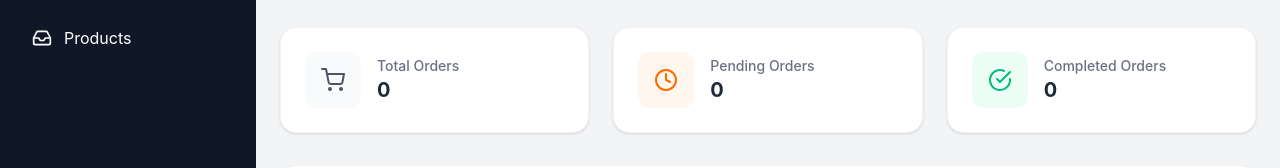
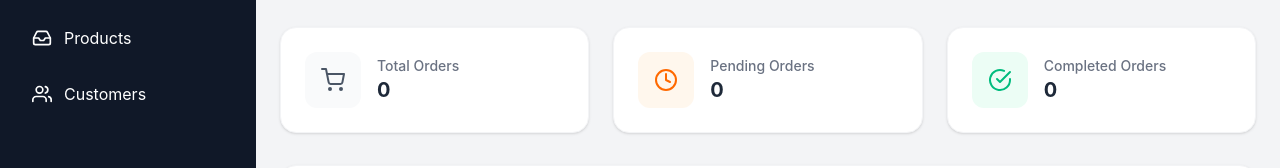
Before and after one commit to imakbarsami/mini-pos, a React (Vite) app in the folder frontend/: page / in a window 1280 px wide. Shown: the part 243-411 px from the top of the page. Built offline with nearby package versions, Linux system fonts and the light colour scheme; no server answers; sample sign-in values are in the browser's storage.

Commit message:
add customer links and fix POS page

```diff
--- a/frontend/src/App.jsx
+++ b/frontend/src/App.jsx
@@ -10,6 +10,7 @@ import Error from './components/Error';
 import Orders from './pages/Orders';
 import Invoice from './pages/Invoice';
 import Products from './pages/Prouduct';
+import Customers from './components/Customer';
 
 function App() {
 
@@ -41,6 +42,7 @@ function App() {
           <Route path="orders" element={<Orders />} />
           <Route path="invoice/:id" element={<Invoice />} />
           <Route path="/products" element={<Products />} />
+          <Route path="/customers" element={<Customers />} />
 
         </Route>
       </Routes>
--- a/frontend/src/layouts/MainLayout.jsx
+++ b/frontend/src/layouts/MainLayout.jsx
@@ -4,7 +4,7 @@ import { logout } from '../features/authSlice';
 import { MdDashboard, MdPointOfSale, MdLogout, MdList } from 'react-icons/md';
 import api from '../services/api'
 import toast from 'react-hot-toast';
-import { FiInbox } from 'react-icons/fi';
+import { FiInbox, FiUsers } from 'react-icons/fi';
 
 const MainLayout = () => {
 
@@ -66,6 +66,14 @@ const MainLayout = () => {
             <FiInbox size={20} /> Products
           </Link>
 
+
+          <Link
+            to="/customers"
+            className={`flex items-center gap-3 px-4 py-3 rounded-lg transition-colors ${location.pathname === '/customers' ? 'bg-blue-600' : 'hover:bg-gray-800'}`}
+          >
+            <FiUsers size={20} /> Customers
+          </Link>
+
         </nav>
       </div>
 
--- a/frontend/src/pages/POS.jsx
+++ b/frontend/src/pages/POS.jsx
@@ -30,7 +30,7 @@ const POS = () => {
       try {
 
         const [customerRes, productRes] = await Promise.all([
-          api.get('/customers'),
+          api.get('/customers-dropdown'),
           api.get('/products-dropdown')
         ]);
 
--- a/frontend/src/pages/Prouduct.jsx
+++ b/frontend/src/pages/Prouduct.jsx
@@ -139,7 +139,7 @@ const Products = () => {
                     <p className="text-sm text-gray-500">Manage your store inventory</p>
                 </div>
                 <button
-                    onClick={() => setIsModalOpen(true)}
+                    onClick={() => { setEditProduct(null); setIsModalOpen(true); }}
                     className="flex items-center gap-2 bg-blue-600 text-white px-4 py-2 rounded-lg hover:bg-blue-700 transition-colors shadow-sm cursor-pointer"
                 >
                     <FiPlus /> Add New Product
```
